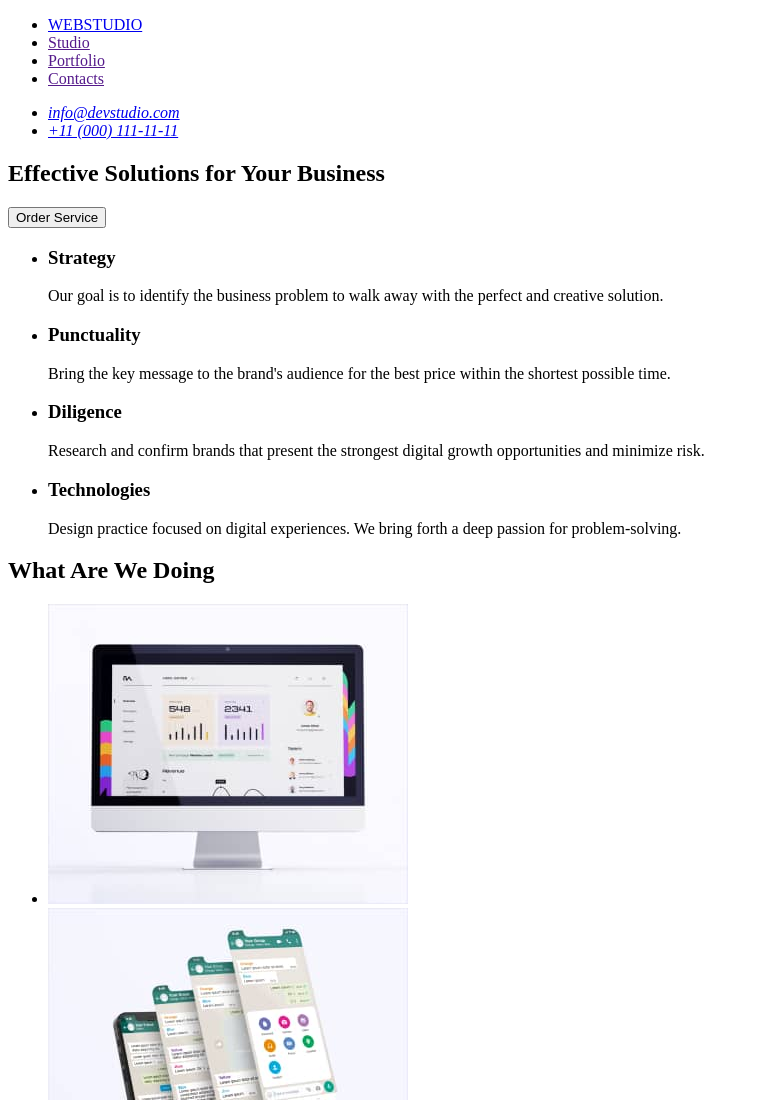
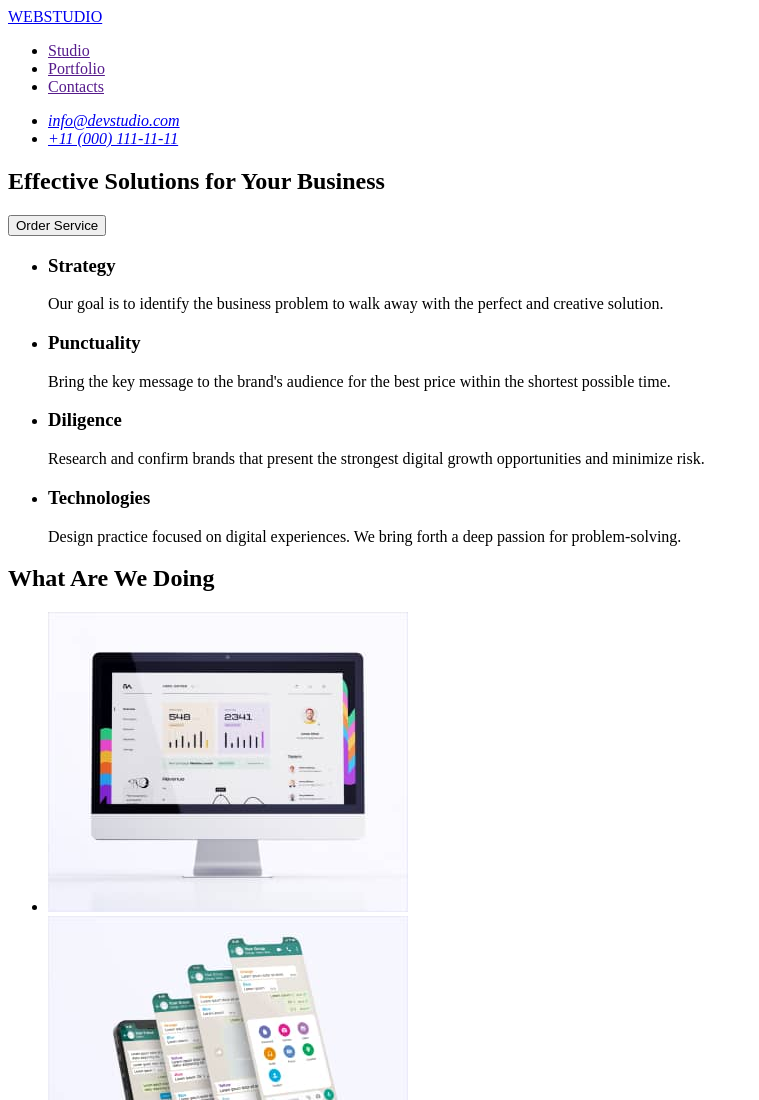
Before and after one commit to rodion-groshev/goit-markup-hw-01, a plain HTML site: page index.html in a window 1280 px wide. Shown: the top 1100 px of the page, without its empty margins (0-759 px from the left). Drawn offline with Linux system fonts and the light colour scheme.

Commit message:
Last change

```diff
--- a/index.html
+++ b/index.html
@@ -13,8 +13,8 @@
   <body>
     <header>
       <nav>
+        <a href="index.html">WEBSTUDIO</a>
         <ul>
-          <li><a href="index.html">WEBSTUDIO</a></li>
           <li><a href="">Studio</a></li>
           <li><a href="">Portfolio</a></li>
           <li><a href="">Contacts</a></li>
```
